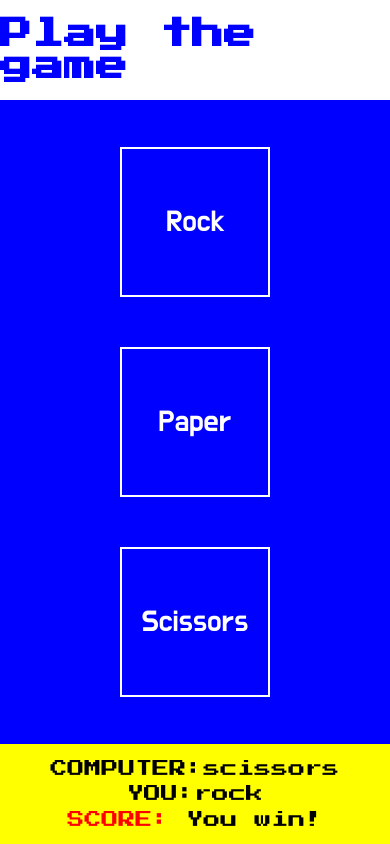
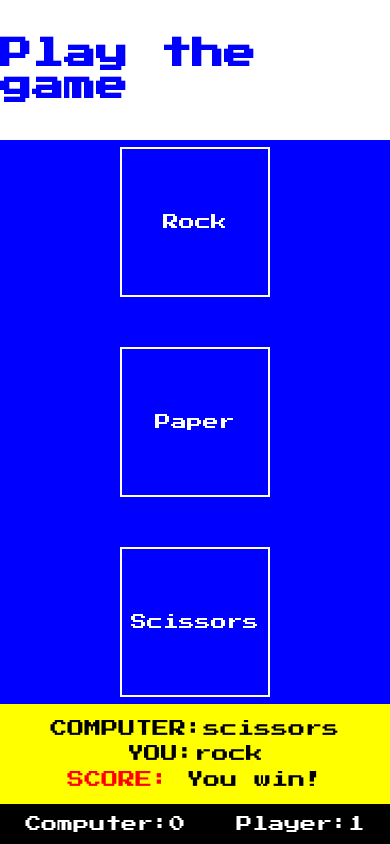
Before and after one commit to kozlowskanka/jsprework, a website: page index.html in a window 390 px wide. Both pictures are taken after a click on the button "Rock". Drawn offline with Linux system fonts and the light colour scheme.

Commit message:
Scoring works

```diff
--- a/index.html
+++ b/index.html
@@ -28,8 +28,18 @@
 			</div>
 		</div>
 
-		<div class="score">
-			<div id="messages">
+		<div class="footer">
+			<div class="score">
+				<div id="messages">
+				</div>
+			</div>
+			<div id="result">
+				<div class="computer">
+					Computer:<span id="computerResult">0</span>
+				</div>
+				<div class="player">
+					Player:<span id="playerResult">0</span>
+				</div>
 			</div>
 		</div>
 	</div>
--- a/js/functions.js
+++ b/js/functions.js
@@ -7,3 +7,14 @@ function printMessage(msg){
 function clearMessages(){
 	document.getElementById('messages').innerHTML = '';
 }
+
+function computerResult (){
+	let computerScore = document.getElementById('computerResult');
+	computerScore.innerHTML = ++computerScore.innerHTML;
+
+}
+
+function playerResult (){
+	let playerScore = document.getElementById('playerResult');
+	playerScore.innerHTML = ++playerScore.innerHTML;
+}
--- a/js/script.js
+++ b/js/script.js
@@ -23,31 +23,7 @@ function playGame (playerInput) {
 
   console.log('Komputer pokazał: ' + computerMove);
 
-  // printMessage('Mój ruch to: ' + computerMove);
-
-  /* if(randomNumber == 1) {
-      computerMove = 'rock';
-  }  else if (randomNumber == 2) {
-      computerMove = 'paper';
-  }  else if (randomNumber == 3) {
-      computerMove = 'scissors';
-  } */
-
-  // let playerInput = prompt('Wybierz swój ruch! 1: rock, 2: paper, 3: scissors.');
-
-  // console.log('Gracz wpisał: ' + playerInput);
-
   let playerMove = getMoveName(playerInput);
-
-  // printMessage('Twój ruch to: ' + playerMove);
-
-  /* if(playerInput == '1'){
-      playerMove = 'rock';
-  }  else if (playerInput == 2) {
-      playerMove = 'paper';
-  }  else if (playerInput == 3) {
-      playerMove = 'scissors';
-  } */
 
   console.log('Gracz pokazał: ' + playerMove);
 
@@ -57,15 +33,17 @@ function playGame (playerInput) {
     console.log('moves:', computerMove, playerMove);
     printMessage('COMPUTER:' + computerMove + ' YOU:' + playerMove);
 
-    if(computerMove == 'rock' && playerMove == 'paper'
+    if (computerMove == 'rock' && playerMove == 'paper'
     || computerMove == 'scissors' && playerMove == 'rock'
     || computerMove == 'paper' && playerMove == 'scissors'){
-      return printMessage('<span>SCORE:</span> You win!');
+      printMessage('<span>SCORE:</span> You win!');
+      playerResult();
     }
     else if (computerMove == 'rock' && playerMove == 'scissors'
     || computerMove == 'scissors' && playerMove == 'paper'
     || computerMove == 'paper' && playerMove == 'rock'){
-      return printMessage('<span>SCORE:</span> You loose!');
+      printMessage('<span>SCORE:</span> You loose!');
+      computerResult();
     }
     else if (computerMove == playerMove){
       return printMessage('<span>SCORE:</span> It is a draw!');
--- a/sass/style.scss
+++ b/sass/style.scss
@@ -12,7 +12,7 @@ body {
 .header {
   position: fixed;
   top: 0;
-  height: 100px;
+  height: 140px;
   width: 100%;
   background-color: white;
   color: blue;
@@ -43,8 +43,8 @@ button {
   border: 2px solid white;
   width: 100%;
   height: 100%;
-  font-family: 'Do Hyeon', sans-serif;
-  font-size: 40px;
+  font-family: 'Press Start 2P', cursive;
+  font-size: 22px;
   color: white;
 }
 
@@ -53,12 +53,20 @@ button:hover {
   text-decoration: none;
   width: 100%;
   height: 100%;
-  font-family: 'Do Hyeon', sans-serif;
+  font-family: 'Press Start 2P', cursive;
   color: black;
   cursor: pointer;
 }
 
 /*Message*/
+
+.footer {
+  height: 140px;
+  width: 100%;
+  position: fixed;
+  bottom: 0;
+  background-color: red;
+}
 
 .score {
   height: 100px;
@@ -66,11 +74,9 @@ button:hover {
   background-color: yellow;
   text-align: center;
   color: black;
-  position: fixed;
-  bottom:0;
-  display:flex;
+  display: flex;
+  align-items: center;
   justify-content: center;
-  align-items: center;
 }
 
 #messages {
@@ -85,10 +91,12 @@ button:hover {
 #result {
   height: 40px;
   width: 100%;
+  position: fixed;
+  bottom: 0;
   background-color: black;
   color: white;
   display:flex;
-  justify-content: center;
+  justify-content: space-around;
   align-items: center;
 }
 
@@ -108,7 +116,7 @@ button:hover {
   }
 
   button  {
-    font-size: 30px;
+    font-size: 16px;
   }
 
   #messages {
```
Also changed, not shown: css/style.css, 1 other file.
